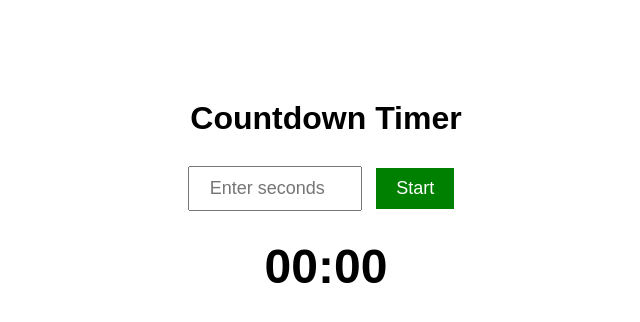
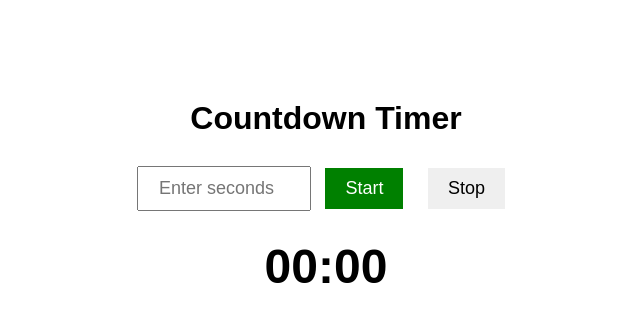
Before and after one commit to ttrevino-stc/programmingProject2, a plain HTML site: page index.html in a window 1280 px wide. Shown: the whole page, without its empty margins (314-954 px from the left). Drawn offline with Linux system fonts and the light colour scheme.

Commit message:
Added a stop button in the index

```diff
--- a/index.html
+++ b/index.html
@@ -11,6 +11,7 @@
         <h1>Countdown Timer</h1>
         <input type="number" id="timeInput" placeholder="Enter seconds" min="1" max="60">
         <button id="startBtn">Start</button>
+        <button id="stopBtn">Stop</button>
         <h2 id="timerDisplay">00:00</h2>
     </div>
     <script src="scripts/myScript.js"></script>
```
